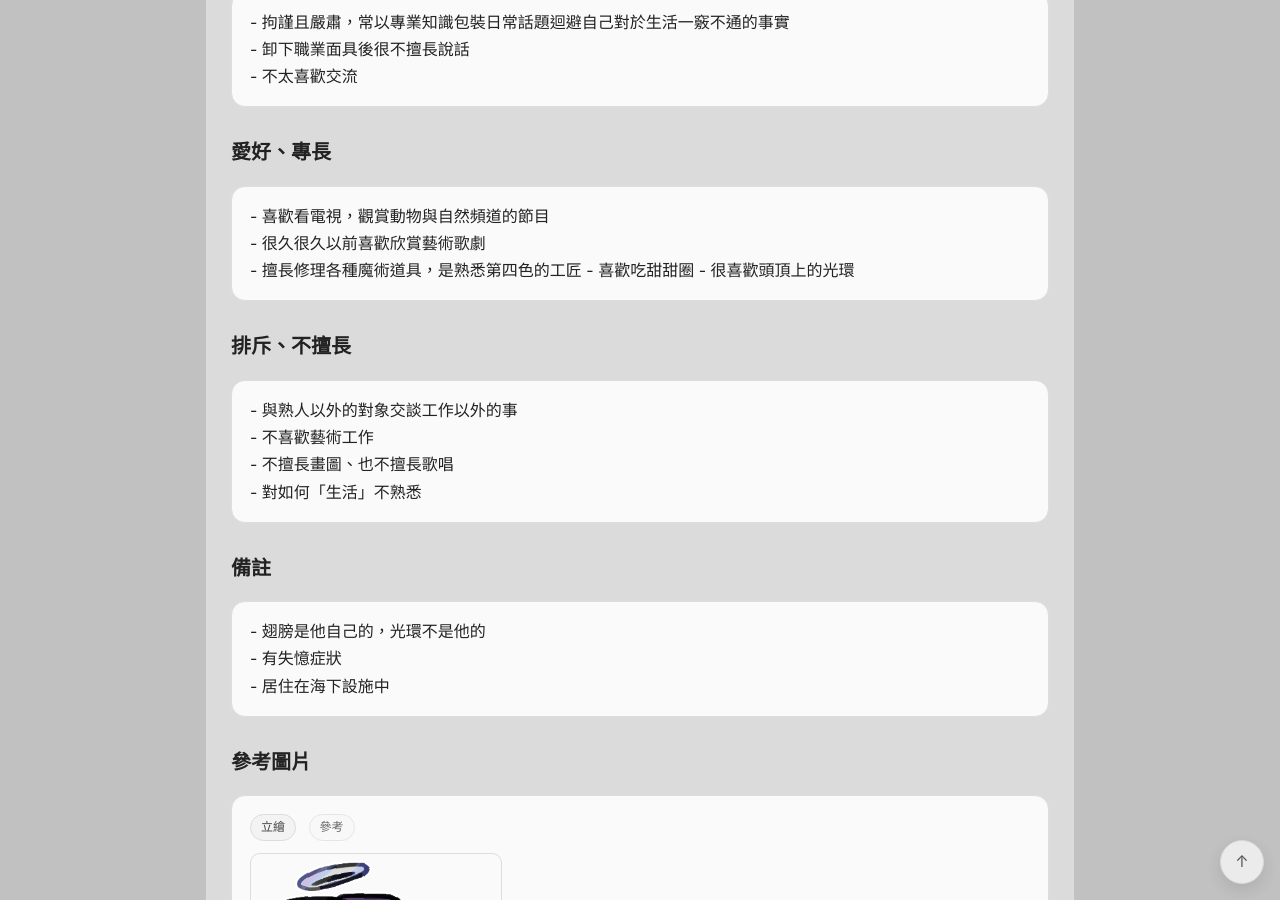
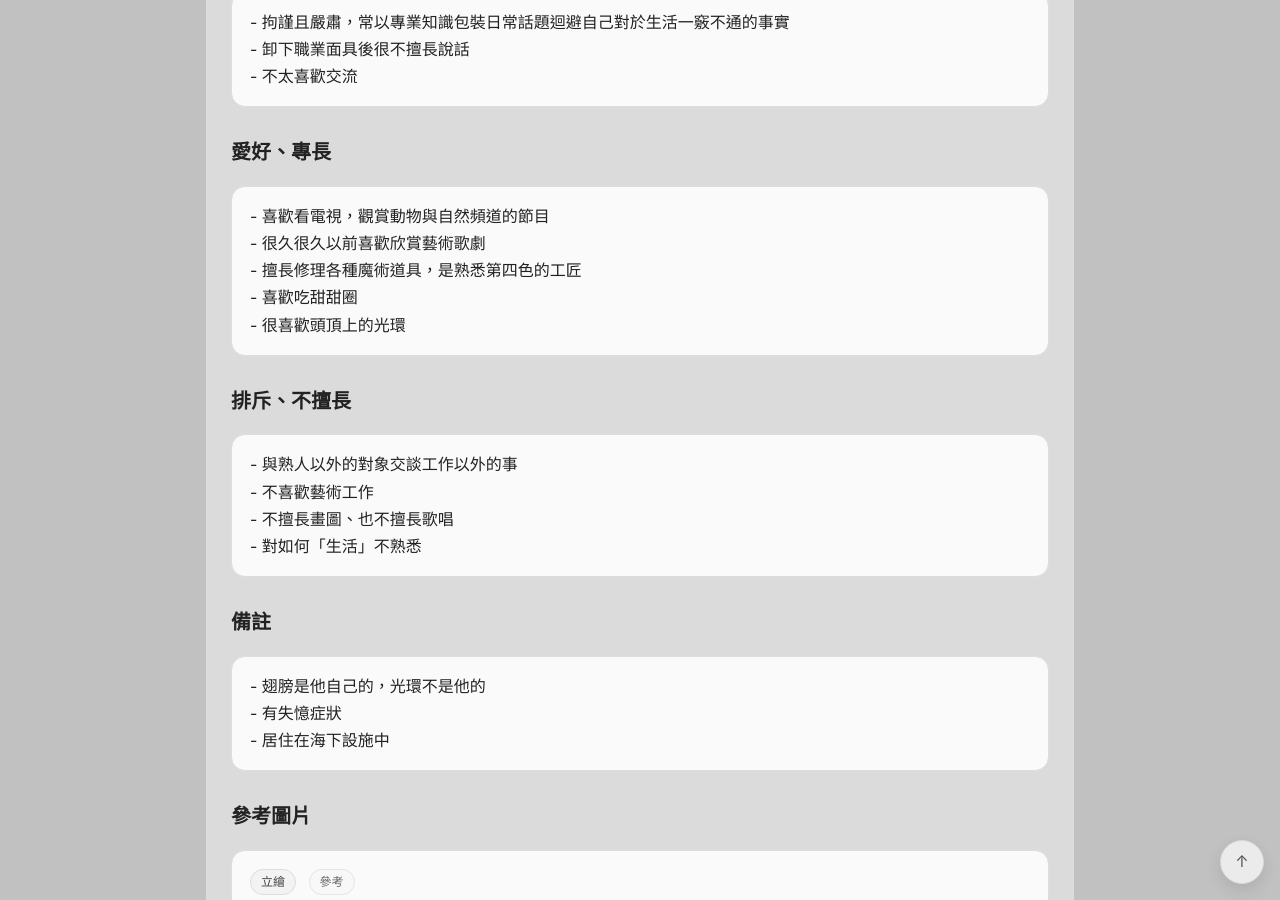
Before and after one commit to yoyoseal/char-archive, a Jekyll site: the page built from _characters/isshiki.md, in a window 1280 px wide and 900 px high, scrolled down 1175 px. Built offline with Jekyll 4.4.1, drawn with Linux system fonts in a browser that asks for light colours.

```diff
--- a/_characters/isshiki.md
+++ b/_characters/isshiki.md
@@ -56,8 +56,8 @@ order: 150
 <div class="card">
 -  喜歡看電視，觀賞動物與自然頻道的節目<br>
 -  很久很久以前喜歡欣賞藝術歌劇<br>
--  擅長修理各種魔術道具，是熟悉第四色的工匠
--  喜歡吃甜甜圈
+-  擅長修理各種魔術道具，是熟悉第四色的工匠<br>
+-  喜歡吃甜甜圈<br>
 -  很喜歡頭頂上的光環
 </div>
 
```
